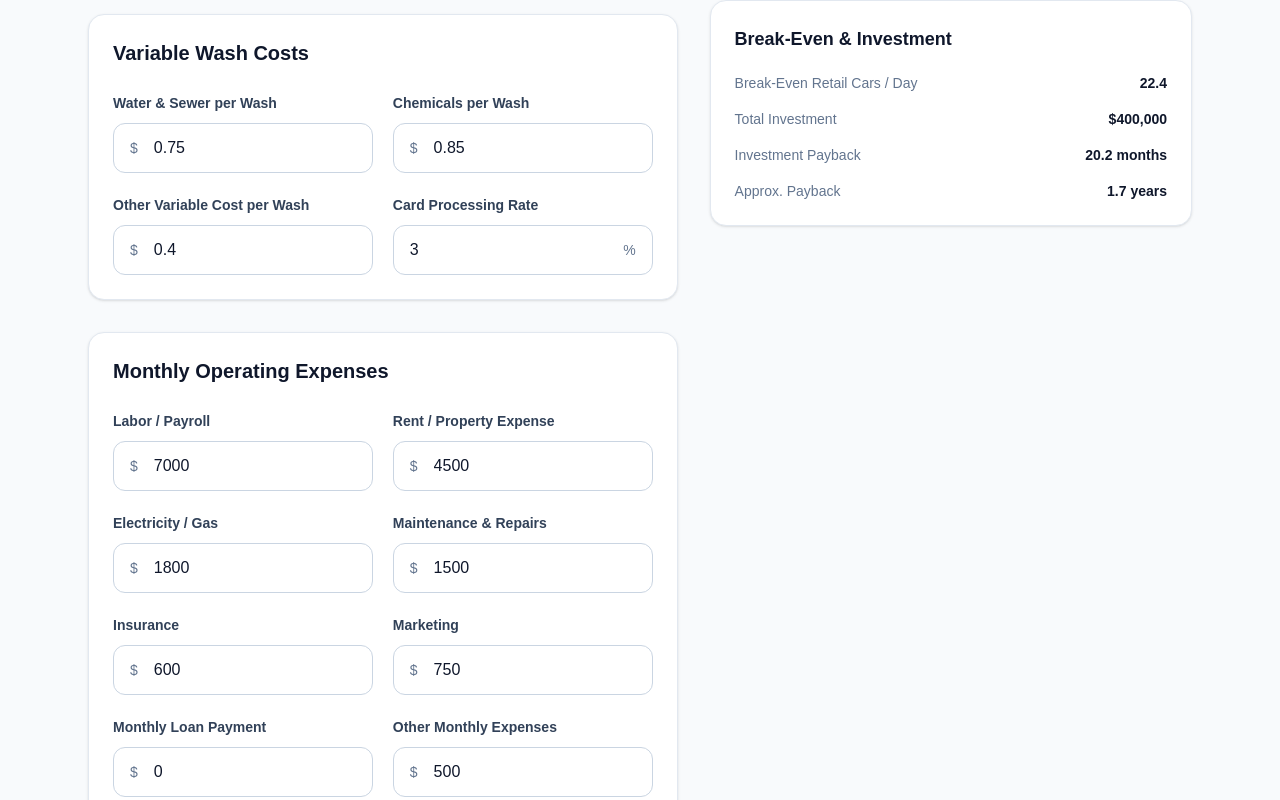
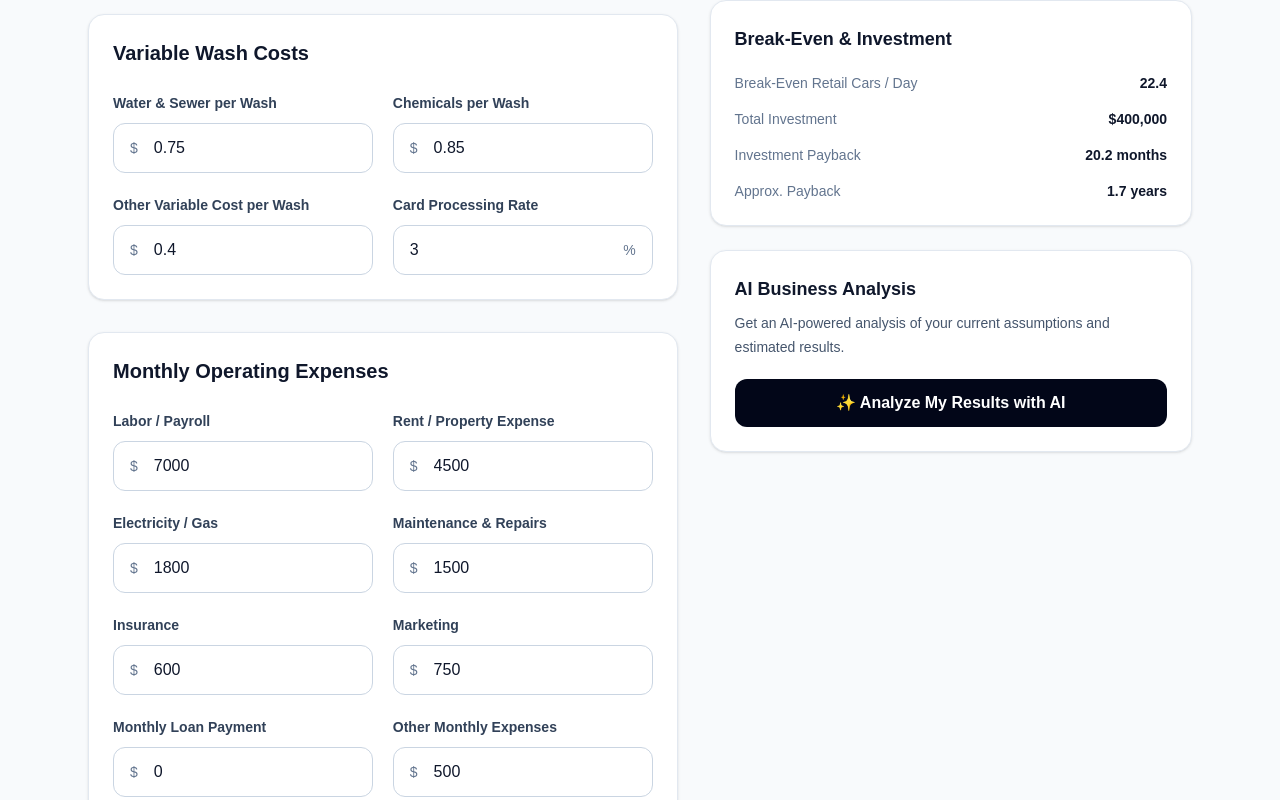
Before and after one commit to michaelansara72-admin/biztoollab, a Next.js app: page /calculators/car-wash-profit-roi-calculator in a window 1280 px wide. Shown: the part 1311-2111 px from the top of the page. Built offline with nearby package versions, Linux system fonts and the light colour scheme.

Commit message:
Add AI analysis to car wash calculator

```diff
--- a/src/app/api/ai/analyze/route.ts
+++ b/src/app/api/ai/analyze/route.ts
@@ -11,8 +11,8 @@ type AnalyzeRequest = {
 const supportedTools = [
   "laundromat-profit",
   "vending-machine-profit",
-];
-const rateLimitMap = new Map<string, number[]>();
+  "car-wash-profit-roi",
+];const rateLimitMap = new Map<string, number[]>();
 
 const RATE_LIMIT_WINDOW_MS = 60_000;
 const RATE_LIMIT_MAX_REQUESTS = 5;
--- a/src/app/calculators/car-wash-profit-roi-calculator/page.tsx
+++ b/src/app/calculators/car-wash-profit-roi-calculator/page.tsx
@@ -1,5 +1,7 @@
 "use client";
 
+import AIAnalysisPanel from "@/components/ai/AIAnalysisPanel";
+import { useAIAnalysis } from "@/hooks/useAIAnalysis";
 import { useMemo, useState } from "react";
 
 type NumberInputProps = {
@@ -192,6 +194,13 @@ const relatedCalculators = [
 ];
 
 export default function CarWashProfitROICalculator() {
+      const {
+    analysis: aiAnalysis,
+    loading: aiLoading,
+    error: aiError,
+    cooldown: aiCooldown,
+    analyze: runAIAnalysis,
+  } = useAIAnalysis();
   const [retailCarsPerDay, setRetailCarsPerDay] = useState(75);
   const [operatingDays, setOperatingDays] = useState(30);
   const [averageWashPrice, setAverageWashPrice] = useState(15);
@@ -974,6 +983,43 @@ export default function CarWashProfitROICalculator() {
                 </p>
               </div>
             )}
+            <AIAnalysisPanel
+  analysis={aiAnalysis}
+  loading={aiLoading}
+  error={aiError}
+  cooldown={aiCooldown}
+  onAnalyze={() =>
+    runAIAnalysis({
+      tool: "car-wash-profit-roi",
+      analysisType: "business-opportunity",
+      inputs: {
+        retailCarsPerDay,
+        operatingDays,
+        averageWashPrice,
+        members,
+        membershipPrice,
+        memberWashesPerMonth,
+        upsellRevenue,
+        otherRevenue,
+        waterCostPerWash,
+        chemicalCostPerWash,
+        otherVariableCostPerWash,
+        cardProcessingRate,
+        labor,
+        rentProperty,
+        electricityGas,
+        maintenance,
+        insurance,
+        marketing,
+        loanPayment,
+        otherExpenses,
+        startupInvestment,
+        renovationInvestment,
+      },
+      results,
+    })
+  }
+/>
           </div>
         </div>
       </section>
```
